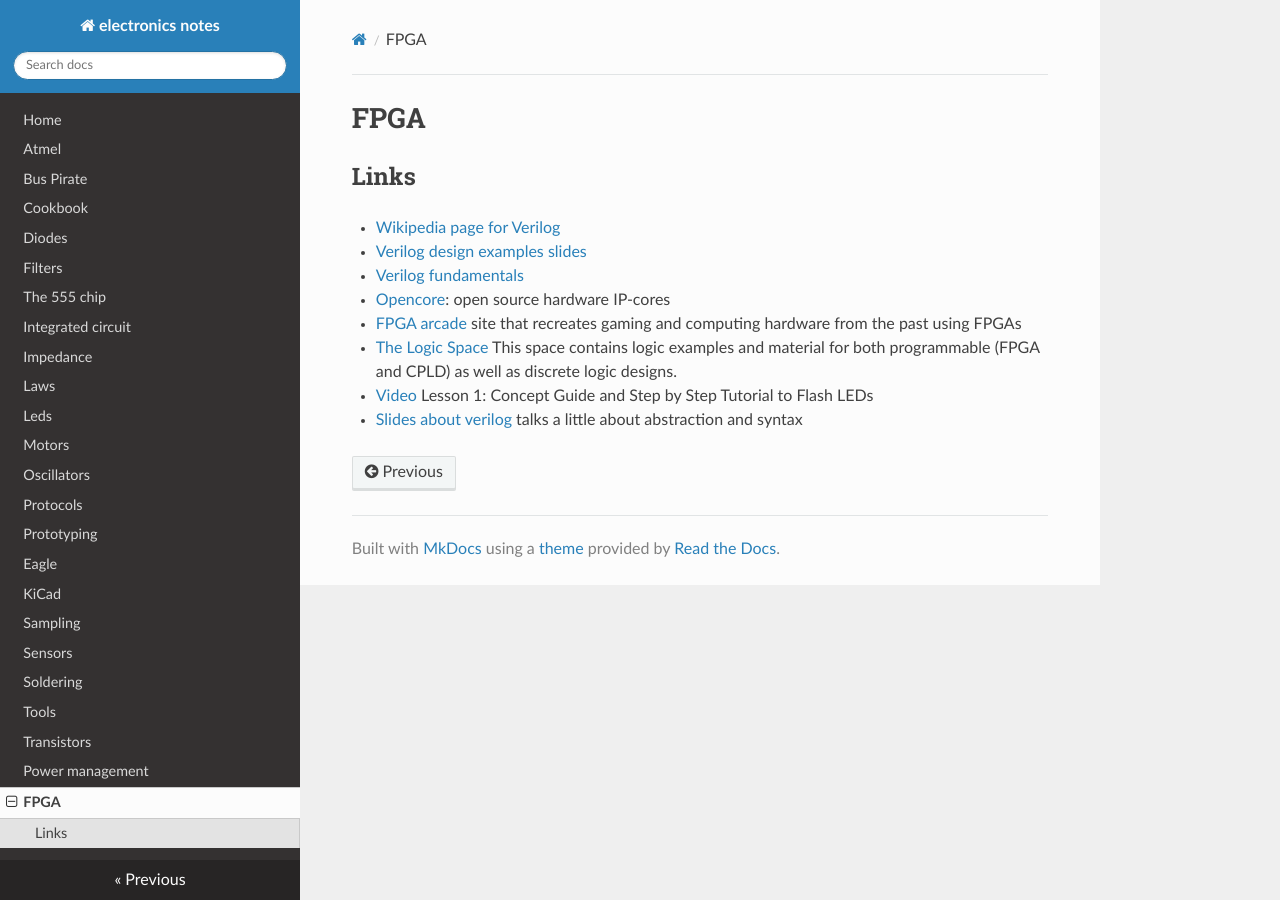
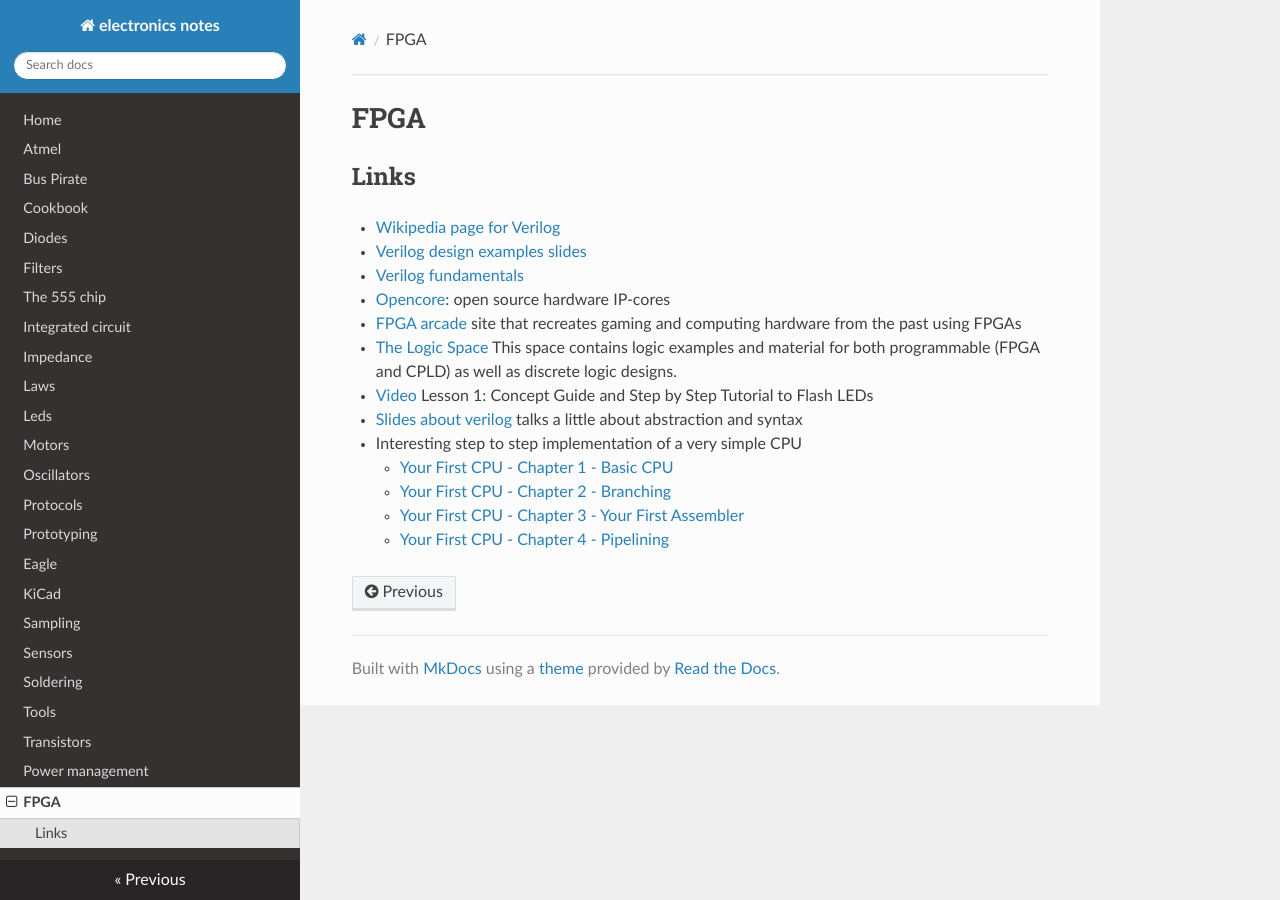
Before and after one commit to gipi/electronics-notes, an MkDocs documentation site: the page built from docs/fpga.md, in a window 1280 px wide. Built offline with MkDocs 1.6.1, drawn with Linux system fonts in a browser that asks for light colours; nearby versions of some CDN libraries; old or Windows-style settings are respelled for this version of MkDocs.

Commit message:
Add CPU design links.

```diff
--- a/docs/fpga.md
+++ b/docs/fpga.md
@@ -10,3 +10,8 @@
  - [The Logic Space](https://eewiki.net/display/LOGIC/Home) This space contains logic examples and material for both programmable (FPGA and CPLD) as well as discrete logic designs.
  - [Video](https://www.youtube.com/watch?v=pDE2qenDXKQ) Lesson 1: Concept Guide and Step by Step Tutorial to Flash LEDs
  - [Slides about verilog](http://www.diee.unica.it/eolab2/ESD/10/ED_TEO_06_verilog.pdf) talks a little about abstraction and syntax
+ - Interesting step to step implementation of a very simple CPU
+    - [Your First CPU - Chapter 1 - Basic CPU](http://colinmackenzie.net/index.php?view=article&catid=12%3Ayfcpu&id=16%3Ayour-first-cpu-chapter-1-basic-cpu&tmpl=component&print=1&layout=default&page=&option=com_content&Itemid=6)
+    - [Your First CPU - Chapter 2 - Branching](http://colinmackenzie.net/index.php?view=article&catid=12%3Ayfcpu&id=17%3Ayour-first-cpu-chapter-2-branching&tmpl=component&print=1&layout=default&page=&option=com_content&Itemid=6)
+    - [Your First CPU - Chapter 3 - Your First Assembler](http://colinmackenzie.net/index.php?view=article&catid=12%3Ayfcpu&id=18%3Ayfcpu-ch3&tmpl=component&print=1&layout=default&page=&option=com_content&Itemid=6)
+    - [Your First CPU - Chapter 4 - Pipelining](http://colinmackenzie.net/index.php?view=article&catid=12%3Ayfcpu&id=29%3Ayfcpupipelining&tmpl=component&print=1&layout=default&page=&option=com_content&Itemid=6)
```
